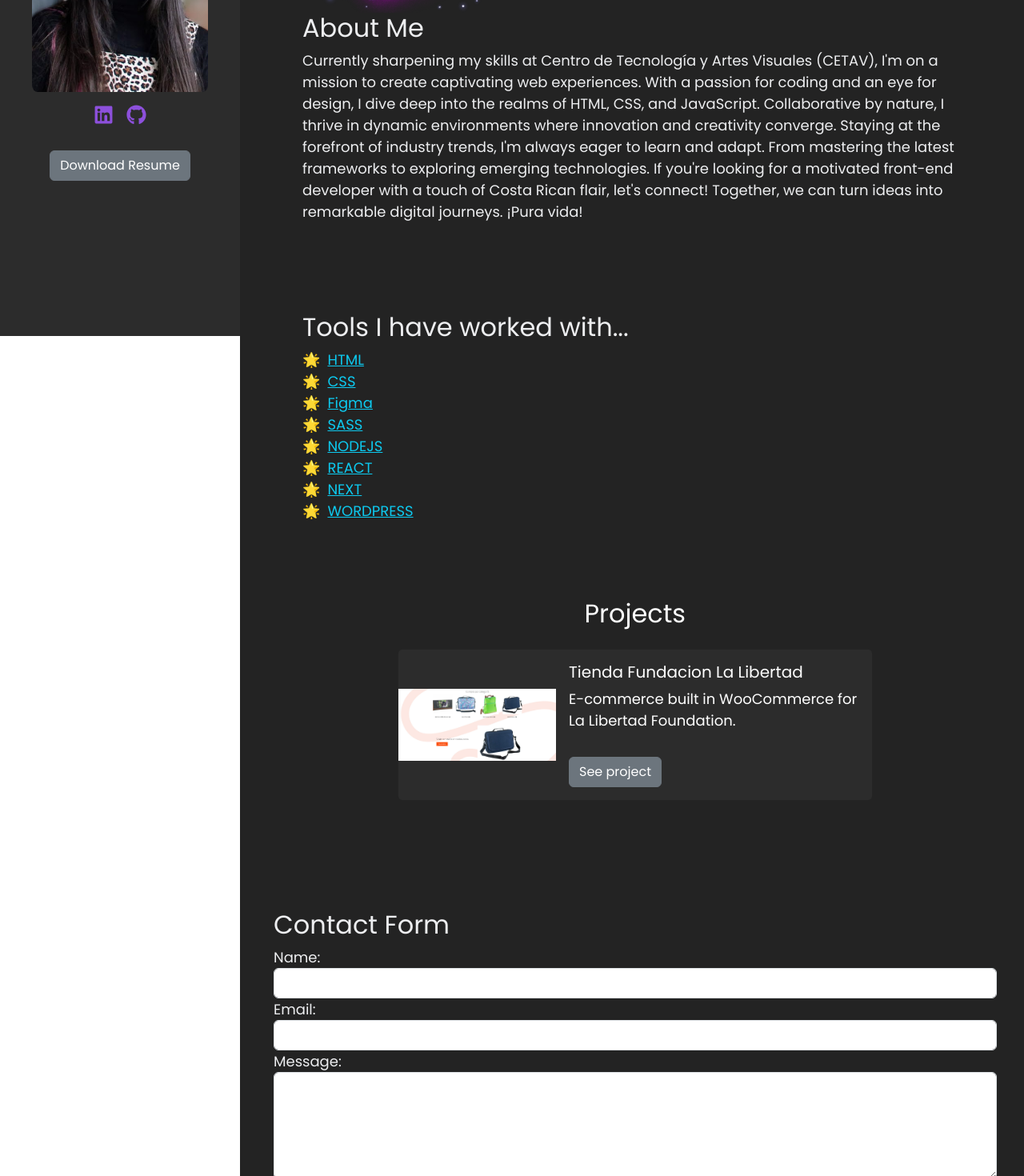
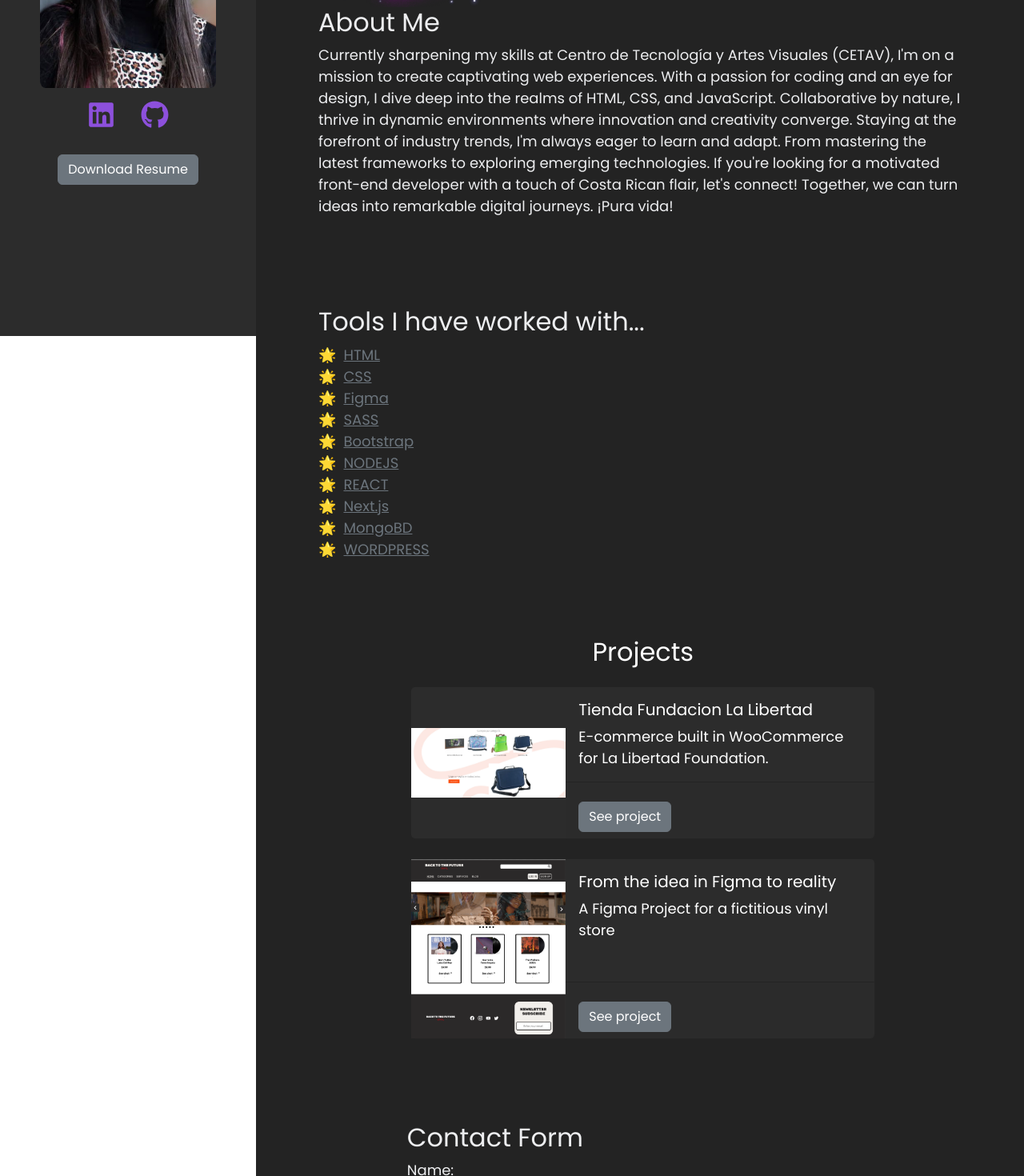
Before and after one commit to CamilaFallas/portfolio, a React (Vite) app: page / in a window 1280 px wide. Shown: the part 380-1850 px from the top of the page at 80% size. Built offline with nearby package versions, Linux system fonts and the light colour scheme.

Commit message:
feat: updating styles

```diff
--- a/src/AboutMe.jsx
+++ b/src/AboutMe.jsx
@@ -9,24 +9,24 @@ const AboutMe = () => {
       transition={{ duration: 0.5 }}
     >
       <div className="row d-flex align-items-center">
-      <div className="col-md-4">
+        <div className="col-md-4">
           <motion.img
             src="/assets/images/hero-ilustration.png"
             className="img-fluid"
             animate={{ x: [-20, 20, -20], y: [0, 0, 0], transition: { duration: 2, repeat: Infinity } }}
           />
         </div>
-        <div className="col-md-6">
+        <motion.div className="col-md-6">
           <p>¡Hola! 👋 I'm Camila, a front-end development student hailing from the beautiful country of Costa Rica 🌴.</p>
-        </div>
+        </motion.div>
       </div>
-      <h2>About Me</h2>
-      <p>
+      <motion.h2>About Me</motion.h2>
+      <motion.p>
         Currently sharpening my skills at Centro de Tecnología y Artes Visuales (CETAV), I'm on a mission to create captivating web experiences.
         With a passion for coding and an eye for design, I dive deep into the realms of HTML, CSS, and JavaScript. Collaborative by nature, I thrive in dynamic environments where innovation and creativity converge.
         Staying at the forefront of industry trends, I'm always eager to learn and adapt. From mastering the latest frameworks to exploring emerging technologies.
         If you're looking for a motivated front-end developer with a touch of Costa Rican flair, let's connect! Together, we can turn ideas into remarkable digital journeys. ¡Pura vida!
-      </p>
+      </motion.p>
     </motion.section>
   );
 };
--- a/src/ContacForm.jsx
+++ b/src/ContacForm.jsx
@@ -31,7 +31,7 @@ const ContactForm = () => {
   };
 
   return (
-    <section id="contactForm" className="container">
+    <section id="contactForm" className="form-container">
       <h2>Contact Form</h2>
       <form onSubmit={handleSubmit}>
         <div className="form-group">
--- a/src/MyProjects.jsx
+++ b/src/MyProjects.jsx
@@ -1,5 +1,6 @@
 // eslint-disable-next-line no-unused-vars
 import React from 'react';
+import { motion } from 'framer-motion';
 
 const MyProjects = () => {
   const projects = [
@@ -9,6 +10,13 @@ const MyProjects = () => {
       description: 'E-commerce built in WooCommerce for La Libertad Foundation.',
       image: './assets/images/la-libertad.png',
       link: 'https://dev-test-la-libertad.pantheonsite.io/',
+    },
+    {
+      id: 2,
+      title: 'From the idea in Figma to reality',
+      description: 'A Figma Project for a fictitious vinyl store',
+      image: './assets/images/back-to-the-future.png',
+      link: 'https://www.figma.com/file/LrSUk68FUwdtJV3emSMwK4/BACK-TO-THE-FUTURE-VYNIL?type=design&node-id=0%3A1&mode=design&t=ZRjmFSBAK5s2BLF8-1',
     }
   ];
 
@@ -18,19 +26,26 @@ const MyProjects = () => {
       <div className="row justify-content-center">
         {projects.map((project) => (
           <div key={project.id} className="col-md-8 mb-4">
-            <div className="card" style={{ backgroundColor: '#2c2c2c', color: 'white' }}>
+            <motion.div
+              className="card"
+              style={{ backgroundColor: '#2c2c2c', color: 'white' }}
+              whileHover={{ scale: 1.05, boxShadow: '0px 0px 20px rgba(255, 255, 255, 0.2)' }}
+            >
               <div className="row g-0">
-                <div className="col-md-4">
-                  <img
+                <div className="col-md-4 d-flex align-items-center">
+                  <motion.img
                     src={project.image}
                     alt={project.title}
-                    className="img-fluid h-100 object-fit-contain"
+                    className="img-fluid h-100 object-fit-contain mx-auto"
+                    style={{ maxWidth: '100%', maxHeight: '300px' }}
                   />
                 </div>
-                <div className="col-md-8">
+                <div className="col-md-8 d-flex flex-column justify-content-between">
                   <div className="card-body">
                     <h5 className="card-title">{project.title}</h5>
                     <p className="card-text">{project.description}</p>
+                  </div>
+                  <div className="card-footer">
                     <a
                       href={project.link}
                       target="_blank"
@@ -42,7 +57,7 @@ const MyProjects = () => {
                   </div>
                 </div>
               </div>
-            </div>
+            </motion.div>
           </div>
         ))}
       </div>
@@ -51,6 +66,3 @@ const MyProjects = () => {
 };
 
 export default MyProjects;
-
-// Manejar estilos dentro
-//Pasarlos al css, estilos por componente
--- a/src/Tools.jsx
+++ b/src/Tools.jsx
@@ -6,14 +6,16 @@ const Tools = () => {
     <section id="tools">
       <h2>Tools I have worked with...</h2>
       <ul className="star-list">
-        <li><a className="link-info" target="_blank" rel="noreferrer" href="https://developer.mozilla.org/en-US/docs/Web/HTML">HTML</a></li>
-        <li><a className="link-info" target="_blank" rel="noreferrer" href="https://developer.mozilla.org/en-US/docs/Web/CSS">CSS</a></li>
-        <li><a className="link-info" target="_blank" rel="noreferrer" href="https://www.figma.com">Figma</a></li>
-        <li><a className="link-info" target="_blank" rel="noreferrer" href="https://sass-lang.com/">SASS</a></li>
-        <li><a className="link-info" target="_blank" rel="noreferrer" href="https://nodejs.org/en/">NODEJS</a></li>
-        <li><a className="link-info" target="_blank" rel="noreferrer" href="https://react.dev/">REACT</a></li>
-        <li><a className="link-info" target="_blank" rel="noreferrer" href="https://nextjs.org/">NEXT</a></li>
-        <li><a className="link-info" target="_blank" rel="noreferrer" href="https://wordpress.com/hosting/?aff=15767&cid=1654213&cmp_id=11549382845&adg_id=111353876614&kwd=wordpress&device=c&gad_source=1&gclid=CjwKCAiAxreqBhAxEiwAfGfndNPukdtVrVw2yWZIBWdI4Dy__pm-pc6ULSBO1bjWmNUtWyog0m51rRoCs_4QAvD_BwE">WORDPRESS</a></li>
+        <li><a className="link-secondary" target="_blank" rel="noreferrer" href="https://developer.mozilla.org/en-US/docs/Web/HTML">HTML</a></li>
+        <li><a className="link-secondary" target="_blank" rel="noreferrer" href="https://developer.mozilla.org/en-US/docs/Web/CSS">CSS</a></li>
+        <li><a className="link-secondary" target="_blank" rel="noreferrer" href="https://www.figma.com">Figma</a></li>
+        <li><a className="link-secondary" target="_blank" rel="noreferrer" href="https://sass-lang.com/">SASS</a></li>
+        <li><a className="link-secondary" target="_blank" rel="noreferrer" href="https://getbootstrap.com/">Bootstrap</a></li>
+        <li><a className="link-secondary" target="_blank" rel="noreferrer" href="https://nodejs.org/en/">NODEJS</a></li>
+        <li><a className="link-secondary" target="_blank" rel="noreferrer" href="https://react.dev/">REACT</a></li>
+        <li><a className="link-secondary" target="_blank" rel="noreferrer" href="https://nextjs.org/">Next.js</a></li>
+        <li><a className="link-secondary" target="_blank" rel="noreferrer" href="https://nextjs.org/">MongoBD</a></li>
+        <li><a className="link-secondary" target="_blank" rel="noreferrer" href="https://wordpress.com/hosting/?aff=15767&cid=1654213&cmp_id=11549382845&adg_id=111353876614&kwd=wordpress&device=c&gad_source=1&gclid=CjwKCAiAxreqBhAxEiwAfGfndNPukdtVrVw2yWZIBWdI4Dy__pm-pc6ULSBO1bjWmNUtWyog0m51rRoCs_4QAvD_BwE">WORDPRESS</a></li>
       </ul>
     </section>
   );
--- a/src/styles.css
+++ b/src/styles.css
@@ -47,8 +47,9 @@ section {
 }
 
 .custom-icon {
-  margin: 1rem 0.5rem;
-  font-size: 25px;
+  margin: 1rem;
+  width: 35px;
+  height: 35px;
   color: #8d50dc;
 }
 
@@ -79,6 +80,8 @@ color: #b88cf0;
   }
 }
 
+
+
 /* Desktop */
 @media (min-width: 768px) {
   .sidebar {
@@ -86,12 +89,17 @@ color: #b88cf0;
     top: 0;
     left: 0;
     bottom: 0;
-    width: 300px;
+    min-width: 25%;
     order: 1;
   }
 
   .main-content {
-    margin-left: 300px;
+    margin-left: 25%;
     padding-left: 30px;
   }
+
+.form-container {
+  max-width: 65%;
+  margin: 5rem auto;
 }
+}
```
